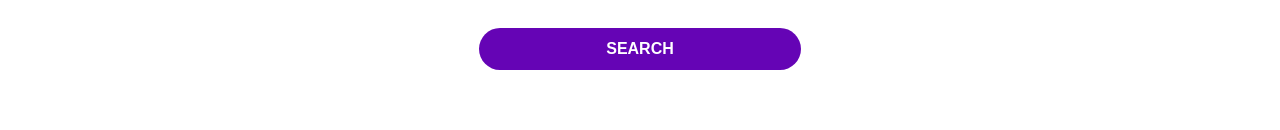
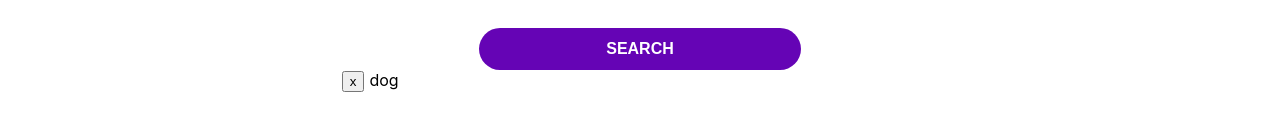
Before and after one commit to Stacy-Riley/pet-finder, a React (Create React App) app: page / in a window 1280 px wide. Both pictures are taken after a click on the element "Dogs". Shown: the part 556-686 px from the top of the page. Built offline with nearby package versions, Linux system fonts and the light colour scheme; a web font is replaced by a local one.

Commit message:
Updated the input display under the search button to only display user inputs if they were not empty strings

```diff
--- a/src/searchdog.js
+++ b/src/searchdog.js
@@ -9,18 +9,16 @@ function SearchDog ( { onClick }){
 	const [selectedBreed, selectedBreedSet] = useState('');
 	const [selectedGender, selectedGenderSet] = useState('');
 	const [selectedSize, selectedSizeSet] = useState('');
-	const [showDogCard, setShowDogCard] = useState('');
-	const [searchTerms, setSearchTerms] = useState([]);
-	//add more filter features here
+	// const [showDogCard, setShowDogCard] = useState(false);
 
-	//resets state of inputs but I don't know how to keep the inputs
-	//the user selected on the form still.
-	const resetForm = () => {
-		selectedAgeSet('');
-		selectedBreedSet('');
-		selectedGenderSet('');
-		selectedSizeSet('');
-	}
+	const [filters, setFilters] = useState({
+		age: selectedAge,
+		breed: selectedBreed,
+		gender: selectedGender,
+		size: selectedSize,
+		type: selectedDog,
+	  });
+
 
 
 	// Selected dog as type - not to be displayed on screen
@@ -28,63 +26,61 @@ function SearchDog ( { onClick }){
 		display: 'none',
 	}
 
+	const buttonSpacing = {
+		margin: '0 5px 10px 0',
+		// background: 'none',
+	}
 
 	//Triggered when the search button is clicked and collects
 	//the selected filter values, creates a 'filters' object and
 	//passes it to the 'onClick' function provided as a prop:
 	const handleDogSearch = () => {
-		const filters = {
-			age: selectedAge,
-			breed: selectedBreed,
-			gender: selectedGender,
-			size: selectedSize,
-			type: selectedDog,
-		  };
+		// const filters = {
+		// 	age: selectedAge,
+		// 	breed: selectedBreed,
+		// 	gender: selectedGender,
+		// 	size: selectedSize,
+		// 	type: selectedDog,
+		//   };
+
+
 // console.log("filters from SearchDog", filters)
 // console.log('searchTerms list:', searchTerms)
 
-	// if(searchTerms !== '') {
-	// 	onclick(searchTerms)
-	// }	else {
-	// 	onClick(filters);
-	// }
+	console.log("filters in handleDogSearch - component", filters)
+
 	onClick(filters);
 
-	//The non-empty filters are added to the searchTerms state, to be displayed on screen
-	//!!value syntax is a way to convert the value to a boolean. It turns any truthy value into true and any falsy value into false. So, this part filters out any empty or falsy values from the array.
-	//"Object.values" pulls the value from the filters object
-	//".filter" method creates a new array of only non-empty values
-	const nonEmptyFilters = Object.values(filters).filter(function(value) {
-		if (value !== '') {
-			return value;
-		}
-	 });
 
-		setSearchTerms(nonEmptyFilters);
 
-	// Reset the form after submitting so it keeps working:
-	resetForm();
 	}
 
 //Removes the user selected inputs from screen under search button
 	const handleRemoveSearchTerm = (valueToRemove) => {
-		const updatedSearchTerms = searchTerms.filter(function(value) {
-			//not equal in value and type
-			if(value !== valueToRemove){
-				return true; // Include the element in the filtered array because there wasn't a match
-			} else {
-				return false; // Exclude the element in the filtered array because there was a match
-			}
+		// const updatedSearchTerms = filters.filter(function(value) {
+		// 	//not equal in value and type
+		// 	if(value !== valueToRemove){
+		// 		return true; // Include the element in the filtered array because there wasn't a match
+		// 	} else {
+		// 		return false; // Exclude the element in the filtered array because there was a match
+		// 	}
 
-		});
-		setSearchTerms(updatedSearchTerms);
-		console.log("Updated Search Terms from updatedSearchTerms", updatedSearchTerms)
+		// });
+		// setFilters(updatedSearchTerms);
+		// console.log("Updated Search Terms from updatedSearchTerms", updatedSearchTerms)
 	}
 
+
+	//Update filters whenever any of the individual state variables change
 	useEffect(() => {
-		// This code will run every time searchTerms state changes
-		console.log("Updated Search Terms from searchTerms", searchTerms);
-	  }, [searchTerms]); // Specify searchTerms as a dependency for the useEffect hook
+		setFilters({
+		  age: selectedAge,
+		  breed: selectedBreed,
+		  gender: selectedGender,
+		  size: selectedSize,
+		  dog: selectedDog,
+		});
+	  }, [selectedAge, selectedBreed, selectedGender, selectedSize, selectedDog]);
 
 	return (
 			<div className='search-wrapper'>
@@ -172,15 +168,19 @@ function SearchDog ( { onClick }){
 							<button type='button' onClick={handleDogSearch}>Search</button>
 						</div>
 						{/* Map over the user selected inputs and display on the screen */}
-						<div>
-							{searchTerms.map((value) => (
-								//gave each term a unique key by importing from library uuid
-								<div key={uuidv4()}>
-									<button onClick={()=> handleRemoveSearchTerm(value)}> x </button>
-									{value}
-								</div>
-							))}
-						</div>
+							<div>
+								{Object.entries(filters).map(([key, value]) => (
+
+									//gave each term a unique key by importing from library uuid
+									//if there is a value of '', it won't display anything
+									//below the search button
+									value !== '' ?
+									(<div key={uuidv4()}>
+										<button onClick={()=> handleRemoveSearchTerm(value)} style={buttonSpacing}>x</button>
+										{value}
+									</div>) : null
+								))}
+							</div>
 					</form>
 				</div>
 			</div>
```
